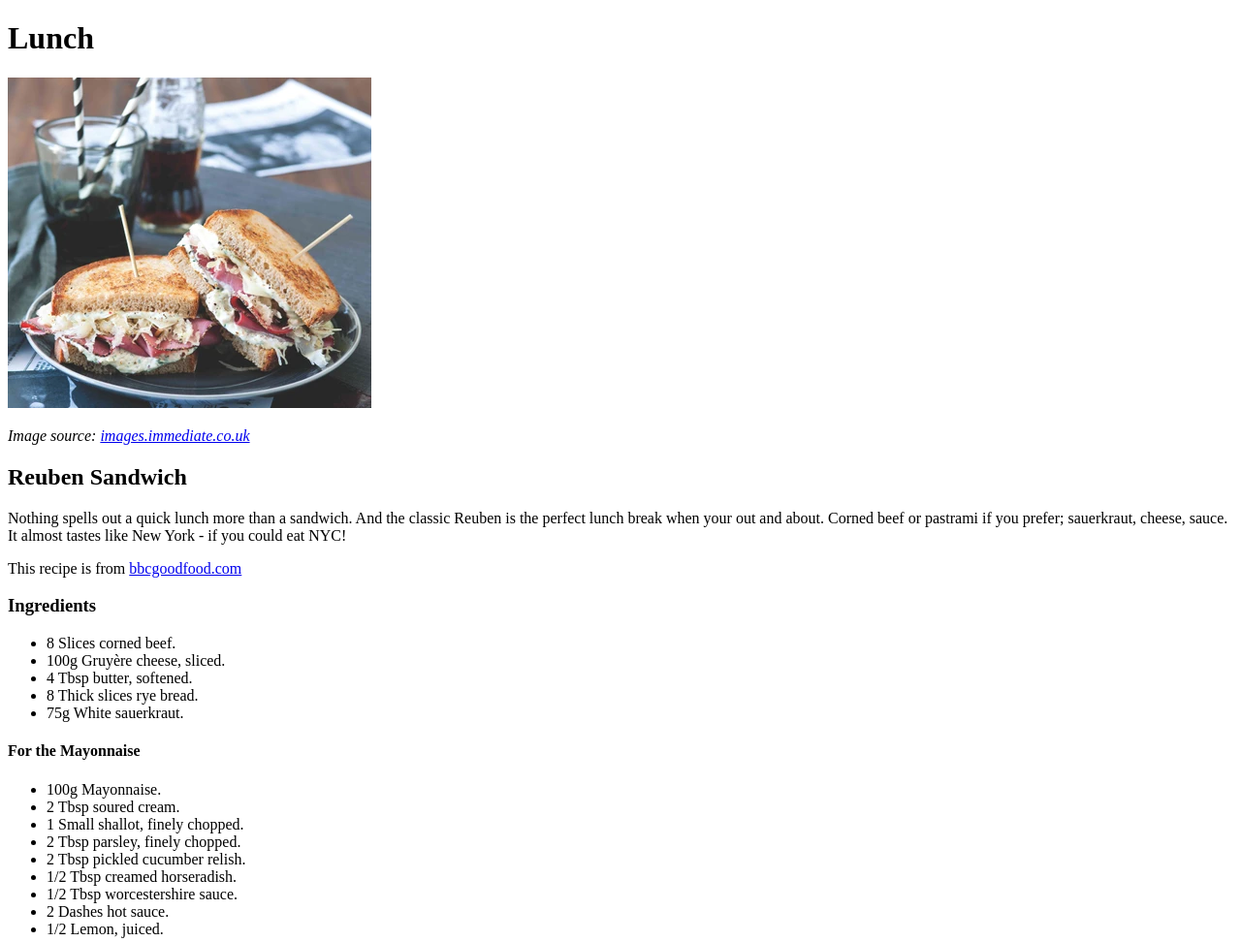
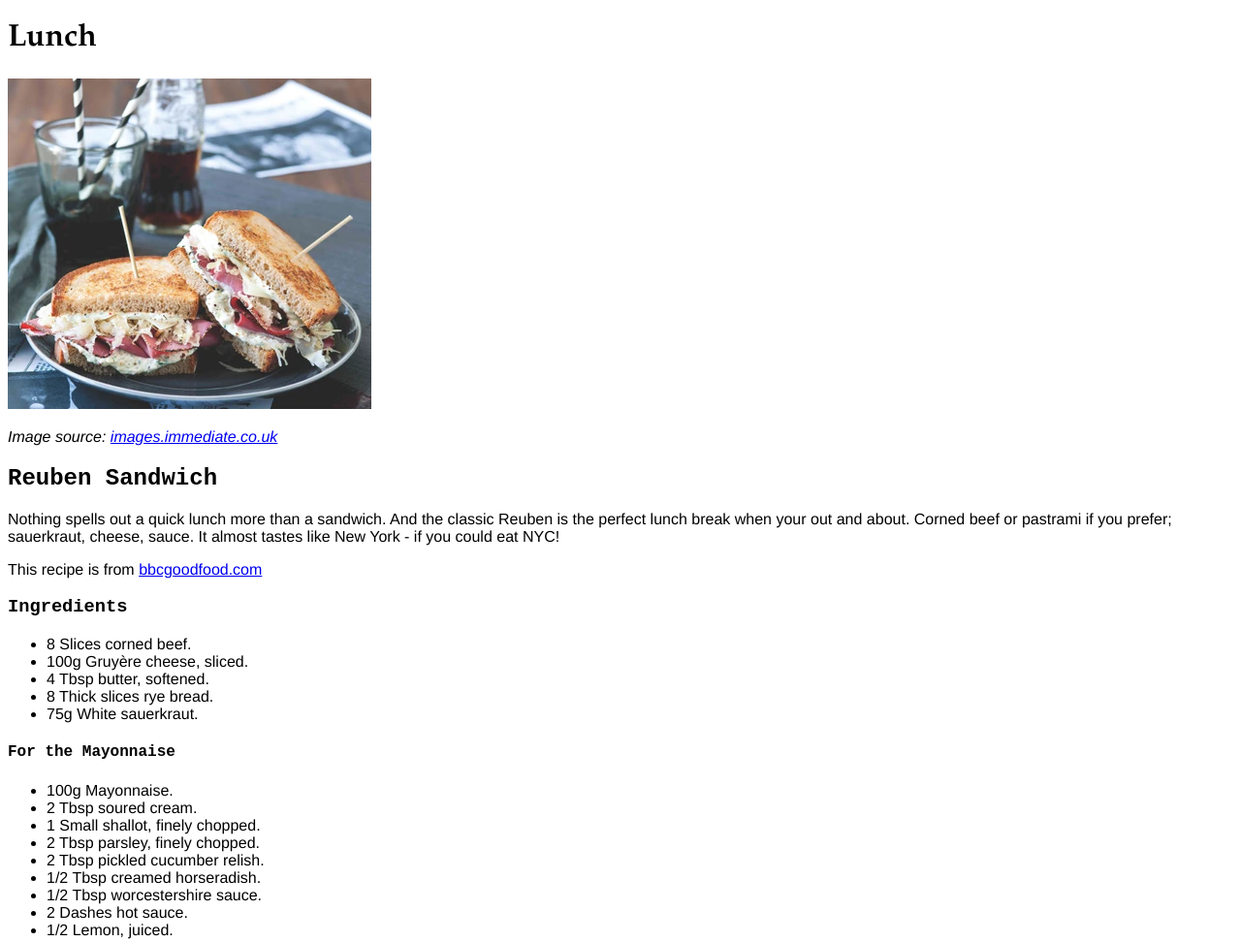
Before and after one commit to James-on-GitHub/odin-recipes, a plain HTML site: page recipes/reuben-sandwich.html in a window 1280 px wide. Shown: the top 972 px of the page at 97% size. Drawn offline with Linux system fonts and the light colour scheme.

Commit message:
Style global fonts in style.css

```diff
--- a/recipes/reuben-sandwich.html
+++ b/recipes/reuben-sandwich.html
@@ -9,14 +9,15 @@
         <link rel="stylesheet" href="../style.css">
     </head>
     <body>
-        <h1>
+        <h1 id="title">
             Lunch
         </h1>
         <img src="../images/reuben-sandwich.jpg" alt="Reuben Sandwich" width="375" height="341">
+        <div>
         <p>
             <em>Image source: <a href="https://images.immediate.co.uk/production/volatile/sites/30/2023/12/211220231703163129.jpeg?quality=90&webp=true&resize=750,681" rel="noopener noreferrer">images.immediate.co.uk</a></em>
         </p>
-        <h2>
+        <h2 class="sub-title">
             Reuben Sandwich
         </h2>
         <p>
@@ -25,7 +26,7 @@
         <p>
             This recipe is from <a href="https://www.bbcgoodfood.com/recipes/reuben-sandwich" rel="noopener noreferrer">bbcgoodfood.com</a>
         </p>
-        <h3>
+        <h3 class="sub-title">
             Ingredients
         </h3>
         <ul>
@@ -45,7 +46,7 @@
                 75g White sauerkraut.
             </li>
         </ul>
-        <h4>
+        <h4 class="sub-title">
             For the Mayonnaise
         </h4>
         <ul>
@@ -77,7 +78,7 @@
                 1/2 Lemon, juiced.
             </li>
         </ul>
-        <h3>
+        <h3 class="sub-title">
             Steps
         </h3>
         <ol>
@@ -100,5 +101,6 @@
                 Secure with cocktail sticks, slice in half and imagine your in a NYC deli!
             </li>
         </ol>
+        </div>
     </body>
 </html>
--- a/style.css
+++ b/style.css
@@ -0,0 +1,11 @@
+#title {
+    font-family: Garamond, "Times New Roman", serif;
+}
+
+.sub-title {
+    font-family: 'Courier New', Courier, monospace;
+}
+
+div {
+    font-family: Helvetica, Arial, sans-serif;
+}
```
Also changed, not shown: index.html (+3 -1 lines), recipes/cheese-omelette.html (+6 -4 lines), recipes/creamy-garlic-pasta.html (+6 -4 lines).
